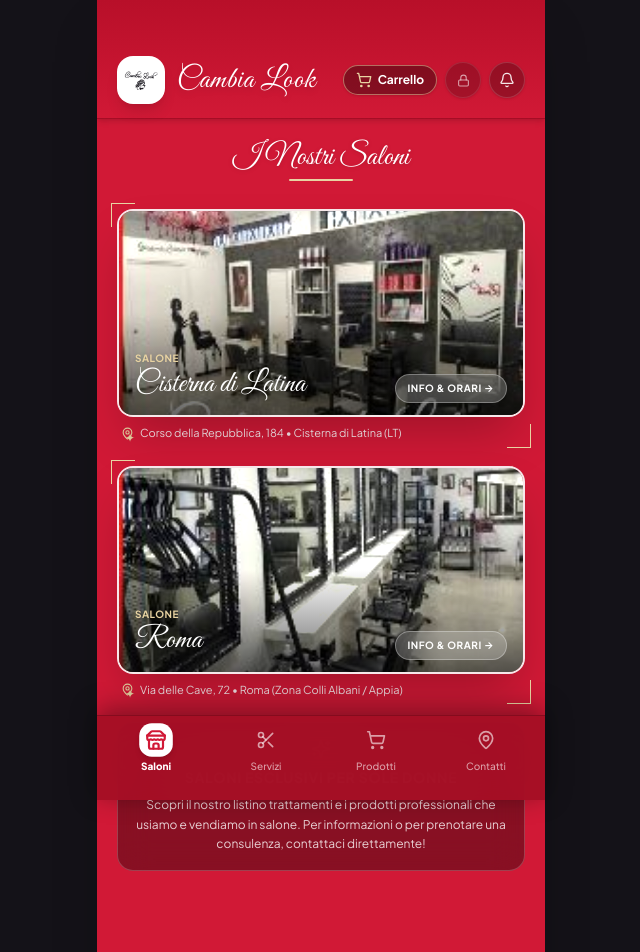
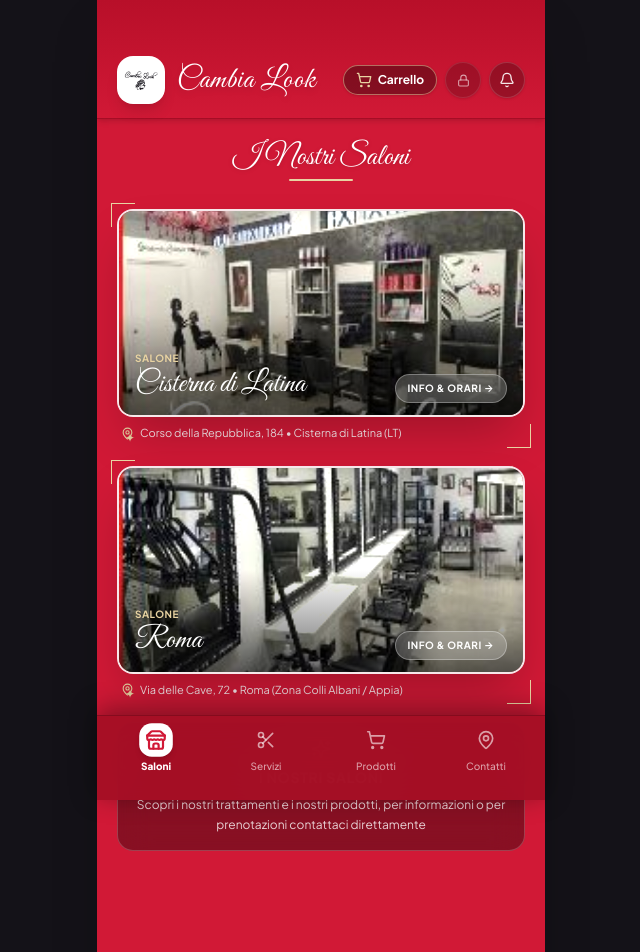
Before and after one commit to GabrieleRicci95/cambia-look, a Next.js app: page / in a window 1280 px wide. Shown: the top 952 px of the page, without its empty margins (319-959 px from the left). Built offline with nearby package versions, Linux system fonts and the light colour scheme; a web font is replaced by a local one.

Commit message:
fix: aggiornato riquadro informativo home con I Nostri Saloni e nuovo testo descrittivo

```diff
--- a/src/app/page.tsx
+++ b/src/app/page.tsx
@@ -1276,9 +1276,9 @@ Fatemi sapere quando i prodotti sono pronti per il ritiro! Pagamento direttament
           {/* BANNER INFORMATIVO DI BENVENUTO */}
           <div className="p-4 rounded-2xl cambia-glass text-center space-y-2 border border-white/20">
             <Sparkles size={20} className="mx-auto text-[#E8D3A2]" />
-            <h3 className="text-sm font-bold text-white uppercase tracking-wider">Saloni Esclusivi Per Sole Donne</h3>
+            <h3 className="text-sm font-bold text-white uppercase tracking-wider">I Nostri Saloni</h3>
             <p className="text-xs text-white/80 leading-relaxed font-normal">
-              Scopri il nostro listino trattamenti e i prodotti professionali che usiamo e vendiamo in salone. Per informazioni o per prenotare una consulenza, contattaci direttamente!
+              Scopri i nostri trattamenti e i nostri prodotti, per informazioni o per prenotazioni contattaci direttamente
             </p>
           </div>
         </main>
```
